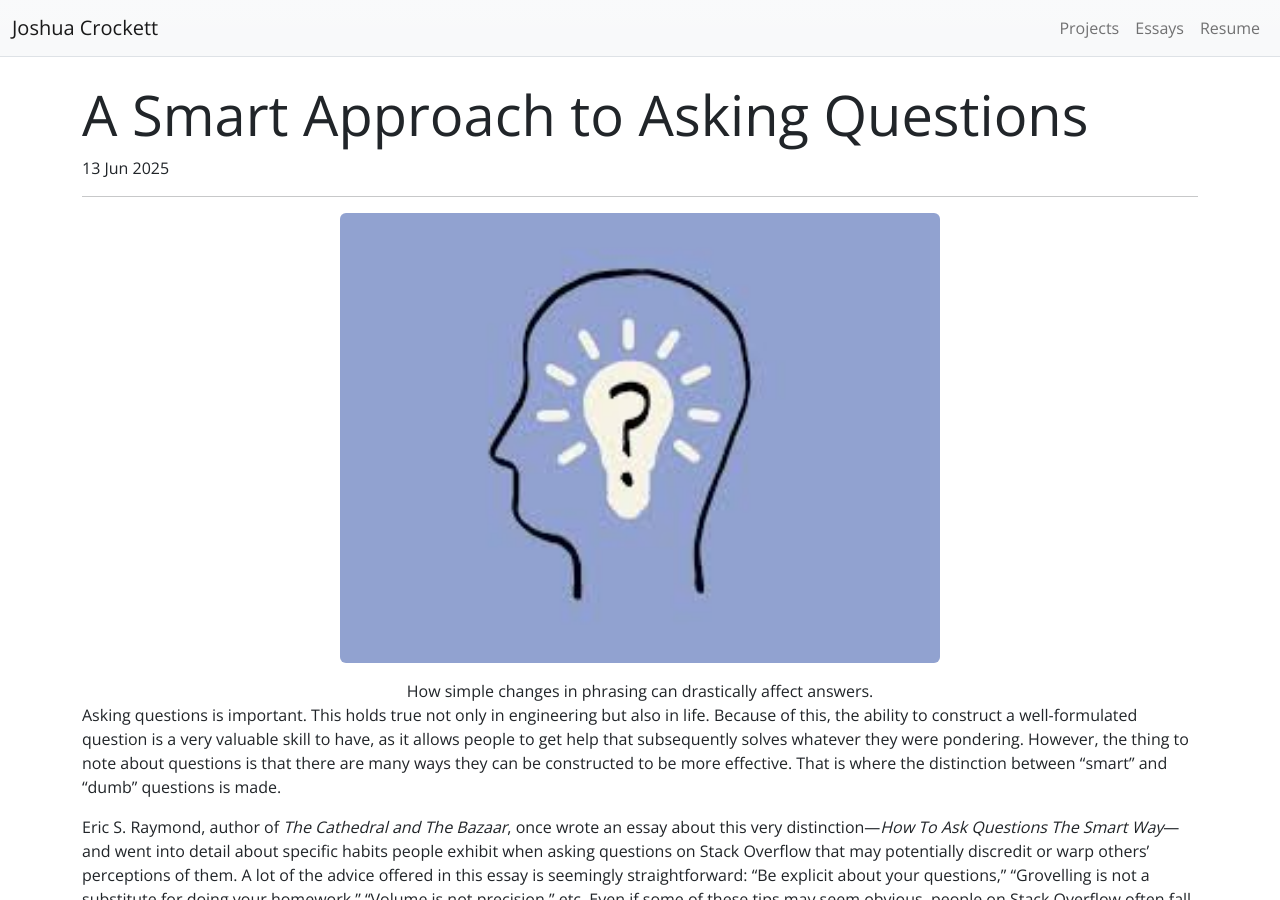
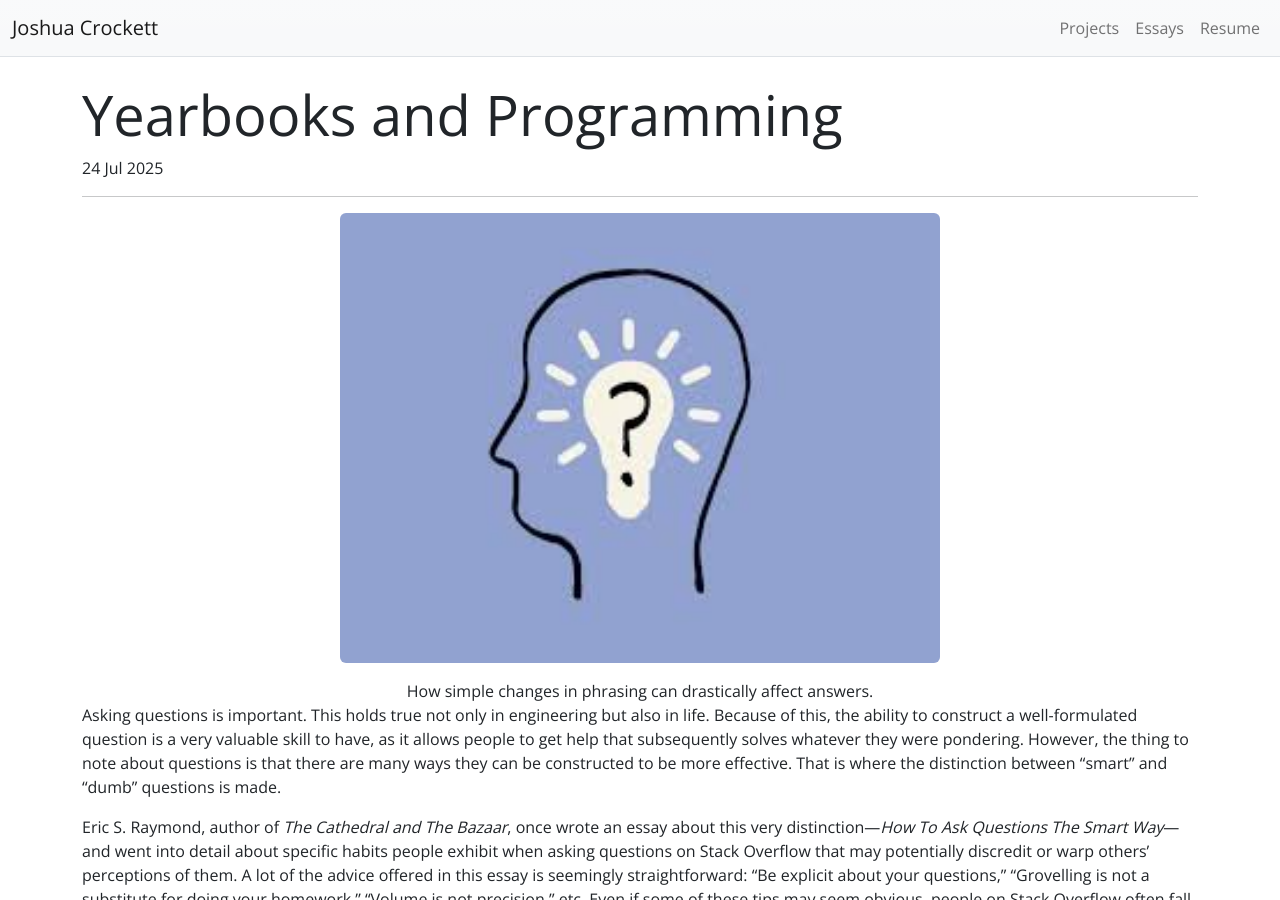
Before and after one commit to JoshCrockett/joshcrockett.github.io, a Jekyll site: the page built from essays/smartQuestion.md, in a window 1280 px wide and 900 px high. Built offline with Jekyll 4.4.1, drawn with Linux system fonts in a browser that asks for light colours.

Commit message:
Update smartQuestion.md

```diff
--- a/essays/smartQuestion.md
+++ b/essays/smartQuestion.md
@@ -1,12 +1,13 @@
 ---
 layout: essay
 type: essay
-title: "A Smart Approach to Asking Questions"
+title: "Yearbooks and Programming"
 # All dates must be YYYY-MM-DD format!
-date: 2025-06-13
+date: 2025-07-24
 published: true
 labels:
-  - Stack Overflow
+  - Design Patterns
+  - Coding
 ---
 <img
   src="../img/brain.jpg"
```
